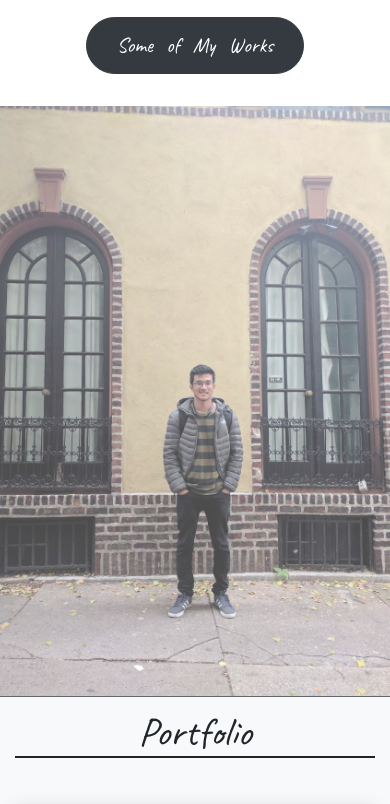
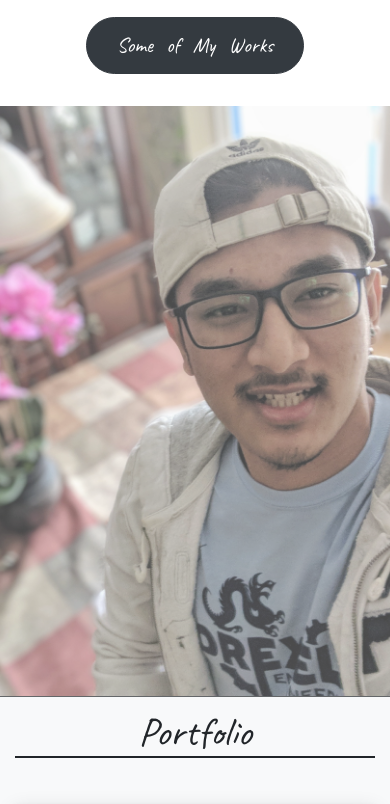
Before and after one commit to samyamstha/portfolio_site, a plain HTML site: page index.html in a window 390 px wide. Shown: the part 2382-3186 px from the top of the page. Drawn offline with nearby package versions, Linux system fonts and the light colour scheme; a web font is replaced by a local one.

Commit message:
Updated parallax image

```diff
--- a/css/style.css
+++ b/css/style.css
@@ -10,32 +10,23 @@ body,html{
 }
 
 .page-header {
-    /*border: 2px solid aqua;*/
-
     height: 100%;
     background-size: cover;
     background-attachment: fixed;
     background-image: url('../images/pic3.png');
     background-repeat: no-repeat;
     background-position: center;
-
 }
 
 
 #handle-opacity{
-    /*border: 2px solid red;*/
     height: 100%;
     width:100%;
     background-color: rgba(242, 242, 242,0.1);
-
     display: flex;
     align-items: center;
     justify-content: center;
-
-
-
 }
-
 
 .page-header h1{
     font-family: 'Lobster', cursive;
@@ -46,13 +37,11 @@ body,html{
 .page-header h3{
 
 }
+
 .page-header a{
     font-family: 'Lobster', cursive;
     text-decoration: none;
     font-size: 2.5rem;
-
-
-
 }
 
 .page-header a:hover{
@@ -67,7 +56,7 @@ body,html{
     }
 
     #about-content {
-        margin-top: 25vh;
+        margin-top: 18vh;
     }
 
 
@@ -87,6 +76,13 @@ body,html{
     .portfolio_images{
         margin-bottom: 1.5rem;
     }
+
+    .parallax-1 {
+        width: 100vw;
+        border-bottom: 1.3px solid #23272b;
+        background-position: center center;
+    }
+
 }
 
 .menu-toggle{
@@ -117,27 +113,14 @@ color:whitesmoke;
     font-family: 'Caveat', cursive;
 }
 
-
-
 #about{
 
     width: 100%;
     min-height:100%;
-    /*background-color: #f8f9fa;*/
-
     font-family: 'Caveat', cursive;
-    /*font-family: 'Kalam', cursive;*/
-    /*font-family: 'Courgette', cursive;*/
-    /*font-family: 'Arima Madurai', cursive;*/
-    /*font-family: 'Marck Script', cursive;*/
-    /*font-family: 'Forum', cursive;*/
-
-    /*padding-top: 3%;*/
-    /*padding-bottom: 3%;*/
     word-spacing: 0.5rem;
 
 }
-
 
 #about h3{
 
@@ -162,25 +145,12 @@ color:whitesmoke;
     width: 100%;
     background-size: cover;
     background-attachment: fixed;
-    background-image: url('../images/me6.jpg');
+    background-image: url('../images/web_image1.jpg');
     background-repeat: no-repeat;
-    background-position: center;
+    /*background-position: center;*/
     opacity: 0.7;
     border-bottom:1.3px solid #23272b;
-}
-
-
-
-.parallax-2{
-    /*height: 40%;*/
-    /*width: 100%;*/
-    /*!*background-size: cover;*!*/
-    /*!*background-attachment: fixed;*!*/
-    /*!*background-image: url('../images/pic1.png');*!*/
-    /*!*background-repeat: no-repeat;*!*/
-    /*!*background-position: center;*!*/
-    /*!*opacity: 0.6;*!*/
-    /*background-color: #212529;*/
+    background-position: center center;
 }
 
 
```
Also changed, not shown: images/web_image1.jpg (added).
